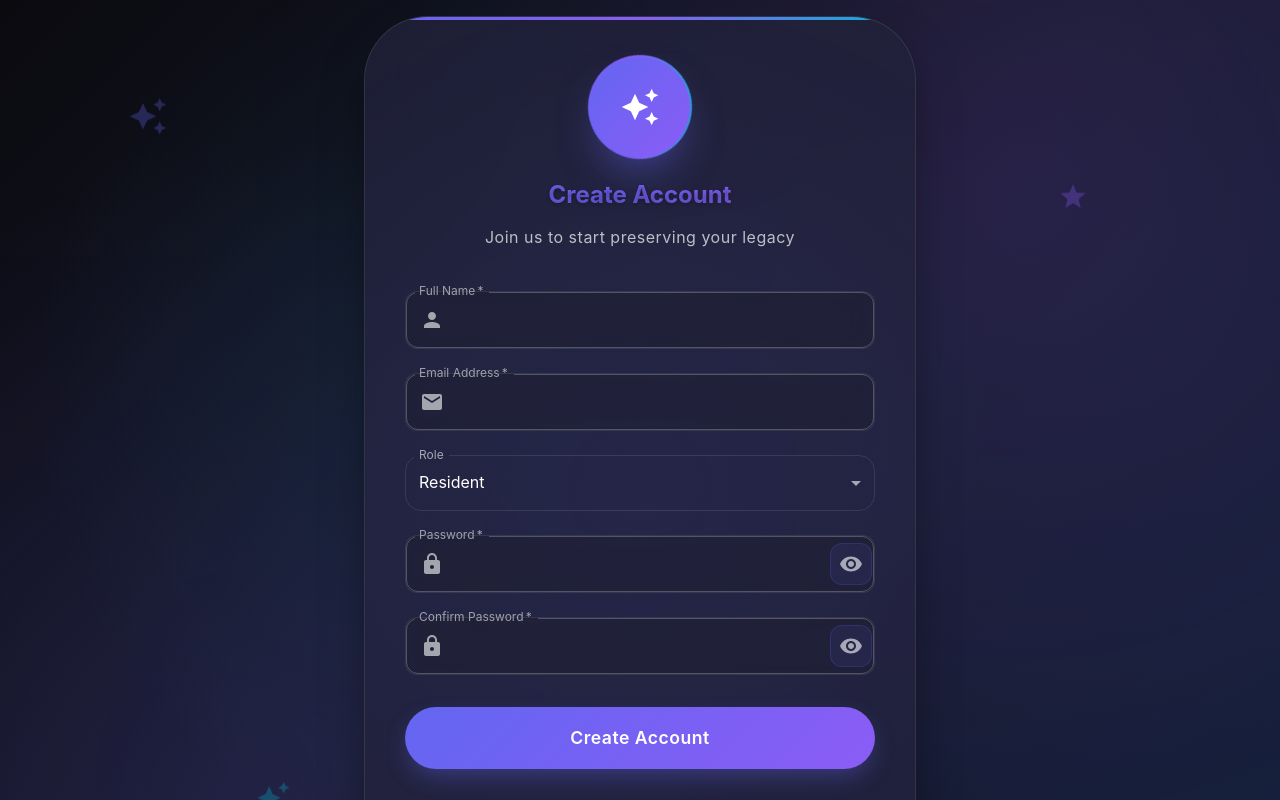
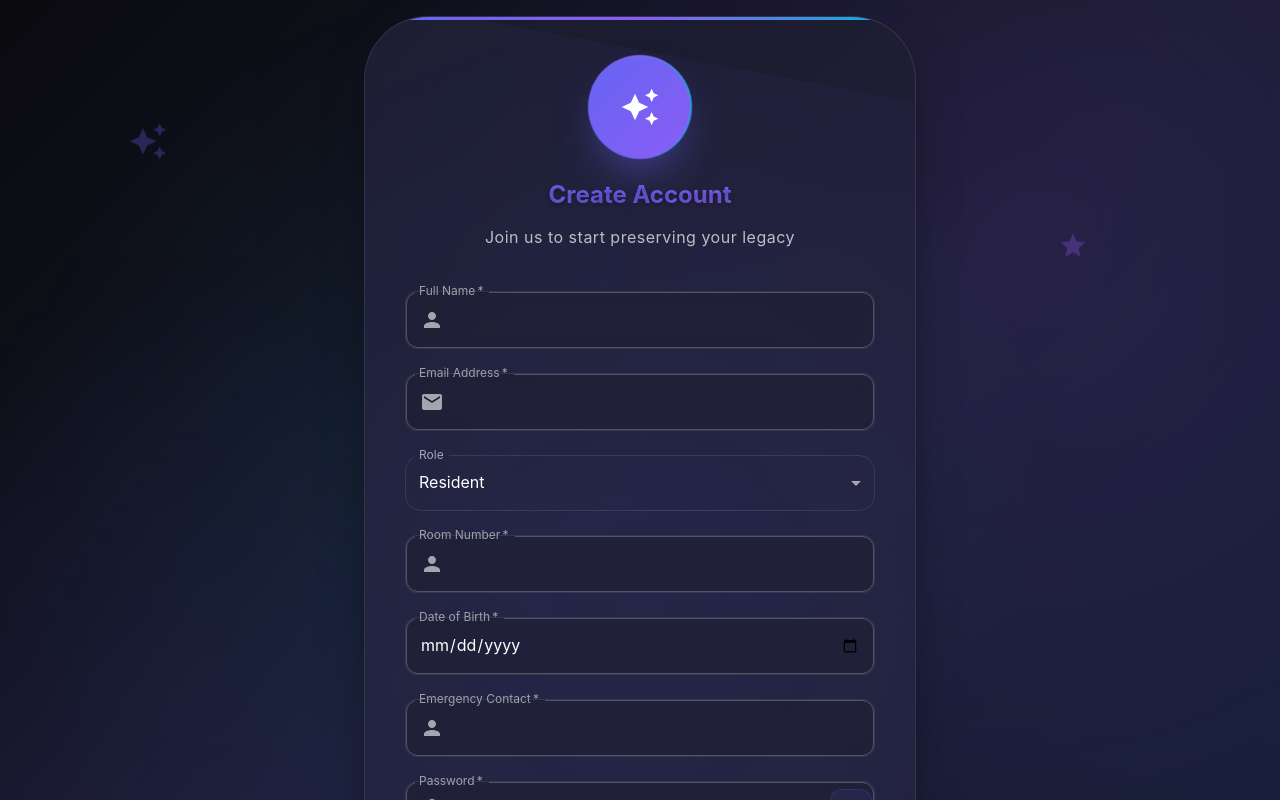
Before and after one commit to cekwedike/the-legacy-booth-app, a React (Vite) app in the folder frontend/: page /register in a window 1280 px wide. Shown: the top 800 px of the page. Built offline with nearby package versions, Linux system fonts and the light colour scheme.

Commit message:
Enhance registration form for residents by adding required fields: room number, date of birth, and emergency contact. Update RegisterData interface to include new fields and implement validation logic to ensure all fields are filled for resident role.

```diff
--- a/frontend/src/pages/Auth/Register.tsx
+++ b/frontend/src/pages/Auth/Register.tsx
@@ -37,7 +37,10 @@ const Register: React.FC = () => {
     email: '',
     password: '',
     confirmPassword: '',
-    role: 'resident'
+    role: 'resident',
+    roomNumber: '',
+    dateOfBirth: '',
+    emergencyContact: ''
   });
   const [showPassword, setShowPassword] = useState(false);
   const [showConfirmPassword, setShowConfirmPassword] = useState(false);
@@ -72,6 +75,13 @@ const Register: React.FC = () => {
     if (formData.password.length < 6) {
       setError('Password must be at least 6 characters long');
       return;
+    }
+
+    if (formData.role === 'resident') {
+      if (!formData.roomNumber || !formData.dateOfBirth || !formData.emergencyContact) {
+        setError('Room number, date of birth, and emergency contact are required for residents');
+        return;
+      }
     }
 
     setLoading(true);
@@ -327,6 +337,54 @@ const Register: React.FC = () => {
                 </Select>
               </FormControl>
 
+              {formData.role === 'resident' && (
+                <>
+                  <TextField
+                    fullWidth
+                    label="Room Number"
+                    name="roomNumber"
+                    value={formData.roomNumber}
+                    onChange={handleChange}
+                    required
+                    sx={{ mb: 3 }}
+                    InputProps={{
+                      startAdornment: (
+                        <InputAdornment position="start">
+                          <Person sx={{ color: 'rgba(255, 255, 255, 0.6)' }} />
+                        </InputAdornment>
+                      ),
+                    }}
+                  />
+                  <TextField
+                    fullWidth
+                    label="Date of Birth"
+                    name="dateOfBirth"
+                    type="date"
+                    value={formData.dateOfBirth}
+                    onChange={handleChange}
+                    required
+                    sx={{ mb: 3 }}
+                    InputLabelProps={{ shrink: true }}
+                  />
+                  <TextField
+                    fullWidth
+                    label="Emergency Contact"
+                    name="emergencyContact"
+                    value={formData.emergencyContact}
+                    onChange={handleChange}
+                    required
+                    sx={{ mb: 3 }}
+                    InputProps={{
+                      startAdornment: (
+                        <InputAdornment position="start">
+                          <Person sx={{ color: 'rgba(255, 255, 255, 0.6)' }} />
+                        </InputAdornment>
+                      ),
+                    }}
+                  />
+                </>
+              )}
+
               <TextField
                 fullWidth
                 label="Password"
--- a/frontend/src/types/index.ts
+++ b/frontend/src/types/index.ts
@@ -93,6 +93,9 @@ export interface RegisterData {
   password: string;
   confirmPassword: string;
   role?: 'resident' | 'staff' | 'admin';
+  roomNumber?: string;
+  dateOfBirth?: string;
+  emergencyContact?: string;
 }
 
 // Accessibility Types
```
